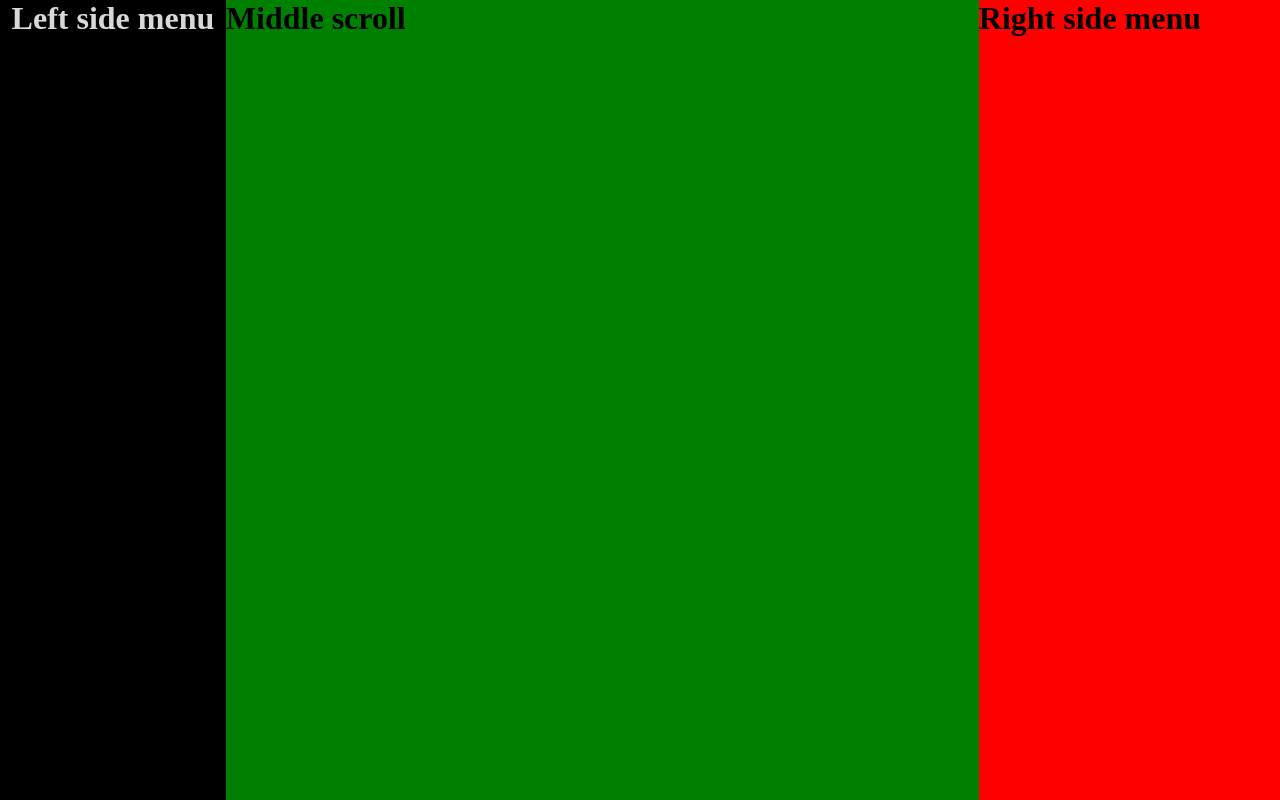
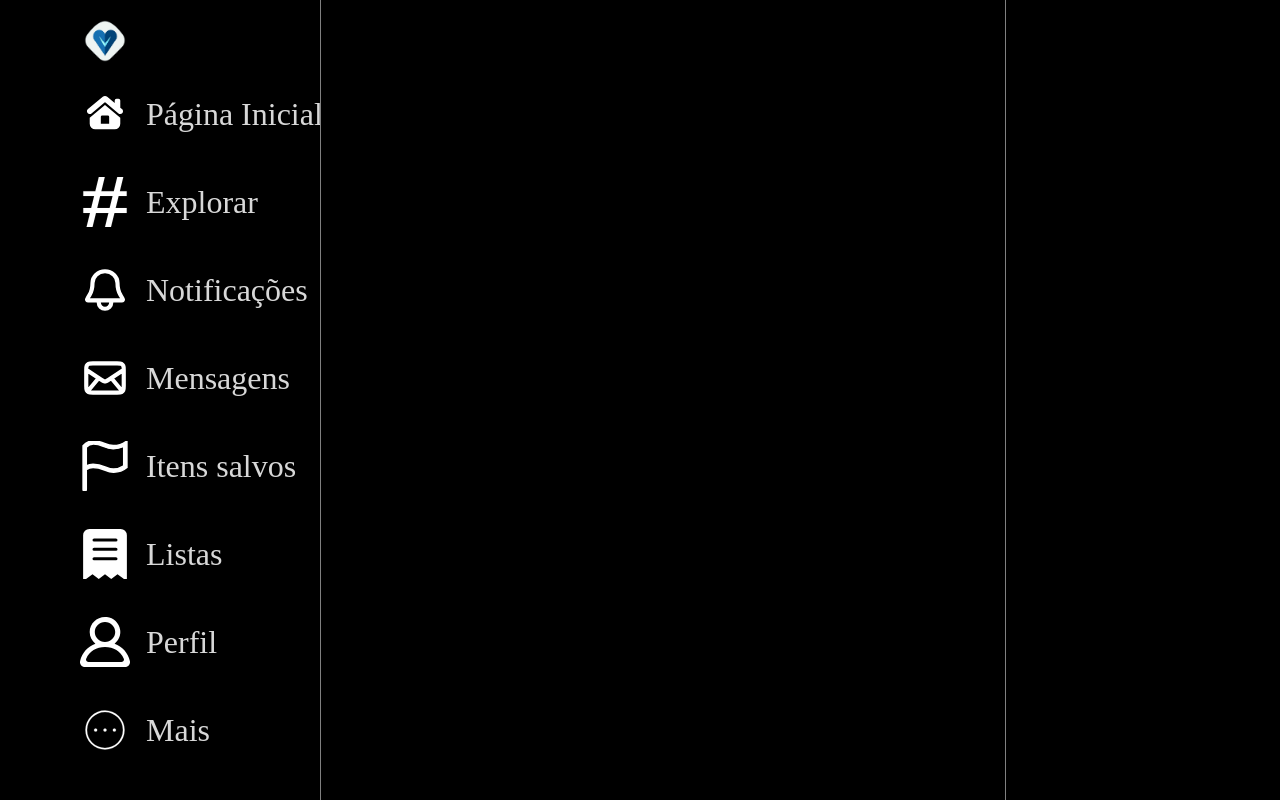
Before and after one commit to luanAfons0/Vibe, a Vue app in the folder front-end/: page / in a window 1280 px wide. Built offline with nearby package versions, Linux system fonts and the light colour scheme.

Commit message:
feat: left menu prototype

```diff
--- a/front-end/src/App.vue
+++ b/front-end/src/App.vue
@@ -6,9 +6,9 @@
 
 <template>
   <div class="wrapper">
-      <LeftMenu msg="Left side menu" />
-      <MiddleScroll msg="Middle scroll" />
-      <RightMenu msg="Right side menu" />
+      <LeftMenu />
+      <MiddleScroll />
+      <RightMenu />
   </div>
 </template>
 
--- a/front-end/src/components/LeftMenu.vue
+++ b/front-end/src/components/LeftMenu.vue
@@ -1,23 +1,77 @@
-<script  setup lang="ts">
-    defineProps<{
-        msg: string
-    }>()
+<script lang="ts">
+    import homeIcon from './icons/homeIcon.vue';
+    import hashTagIcon from './icons/hashTagIcon.vue';
+    import bellIcon from './icons/bellIcon.vue';
+    import mailIcon from './icons/mailIcon.vue';
+    import flagIcon from './icons/flagIcon.vue';
+    import journalIcon from './icons/journalIcon.vue';
+    import etceteraIcon from './icons/etceteraIcon.vue';
+    import profileIcon from './icons/profileIcon.vue';
+
+    export default {
+        data(){
+            return { leftMenuButtons: [
+                { label: "Página Inicial", link:"/", icon: "homeIcon"},
+                { label: "Explorar", link:"/explore", icon: "hashTagIcon"},
+                { label: "Notificações", link:"/notifications", icon: "bellIcon"},
+                { label: "Mensagens", link:"/messages", icon: "mailIcon"},
+                { label: "Itens salvos", link:"/saved-items", icon: "flagIcon"},
+                { label: "Listas", link:"/lists", icon: "journalIcon"},
+                { label: "Perfil", link:"/profile", icon: "profileIcon"},
+                { label: "Mais", link:"/more", icon: "etceteraIcon"},
+            ] };
+        },
+        components: {
+            homeIcon, hashTagIcon, bellIcon, mailIcon, flagIcon, journalIcon, etceteraIcon, profileIcon
+        },
+    }
 </script>
 
 <template>
     <div class="left-side">
-        <h1>{{ msg }}</h1>
+        <img src="/images/vibe-logo.png" alt="">
+        <div class="left-button" v-for="(button, index) in leftMenuButtons" v-bind:key="index">
+            <component v-bind:is="button.icon"></component>
+            <a :href="button.link"> {{ button.label }}</a>
+        </div>
     </div>
 </template>
 
 <style scoped>
     .left-side {
         display: flex;
-        align-items: center;
+        align-items: flex-start;
         flex-direction: column;
-        width: 30vw;
+        gap: 0.5rem;
+        width: 25vw;
         height: 100vh;
+        padding: 1rem 5rem;
         background-color: var(--black-color);
         color: var(--white-color);
     }
+
+    img {
+        width: 50px;
+        height: 50px;
+    }
+
+    .left-button {
+        display: flex;
+        align-items: center;
+        height: 80px;
+        width: 300px;
+    }
+
+    .left-button a {
+        font-size: 2rem;
+        color: var(--white-color);
+        text-decoration: none;
+    }
+
+    .left-button svg {
+        width: 50px;
+        height: 50px;
+        margin-right: 1rem;
+        stroke-width: 1px !important;
+    }
 </style>
--- a/front-end/src/components/MiddleScroll.vue
+++ b/front-end/src/components/MiddleScroll.vue
@@ -1,12 +1,9 @@
-<script  setup lang="ts">
-    defineProps<{
-        msg: string
-    }>()
+<script lang="ts">
+    export default {}
 </script>
 
 <template>
     <div class="middle-scroll">
-        <h1>{{ msg }}</h1>
     </div>
 </template>
 
@@ -14,6 +11,8 @@
     .middle-scroll {
         width: 100%;
         min-height: 100vh;
-        background-color: green;
+        background-color: var(--black-color);
+        border-left: 1px solid var(--gray-color);
+        border-right: 1px solid var(--gray-color);
     }
 </style>
--- a/front-end/src/components/RightMenu.vue
+++ b/front-end/src/components/RightMenu.vue
@@ -1,12 +1,9 @@
-<script  setup lang="ts">
-    defineProps<{
-        msg: string
-    }>()
+<script lang="ts">
+    export default {}
 </script>
 
 <template>
     <div class="right-side">
-        <h1>{{ msg }}</h1>
     </div>
 </template>
 
@@ -14,6 +11,6 @@
     .right-side {
         width: 40vw;
         height: 100vh;
-        background-color: red;
+        background-color: var(--black-color);
     }
 </style>
--- /dev/null
+++ b/front-end/src/components/icons/bellIcon.vue
@@ -0,0 +1,3 @@
+<template>
+    <svg viewBox="0 0 24 24" fill="none" xmlns="http://www.w3.org/2000/svg" stroke="#fff"><g stroke-width="0"/><g stroke-linecap="round" stroke-linejoin="round"/><path d="M9.002 17H5.606c-1.258 0-1.887 0-2.02-.098-.148-.11-.185-.174-.2-.358-.015-.164.37-.795 1.142-2.057C5.324 13.184 6 11.287 6 8.6c0-1.485.632-2.91 1.758-3.96S10.409 3 12 3s3.118.59 4.243 1.64S18 7.115 18 8.6c0 2.686.677 4.584 1.473 5.887.771 1.262 1.157 1.893 1.143 2.057-.017.184-.053.248-.202.358-.132.098-.761.098-2.02.098H15m-5.998 0L9 18a3 3 0 1 0 6 0v-1m-5.998 0H15" stroke-width="2" stroke-linecap="round" stroke-linejoin="round"/></svg>
+</template>
--- /dev/null
+++ b/front-end/src/components/icons/etceteraIcon.vue
@@ -0,0 +1,3 @@
+<template>
+    <svg fill="#fff" viewBox="0 0 256 256" xmlns="http://www.w3.org/2000/svg" stroke="#fff"><g stroke-width="0"/><g stroke-linecap="round" stroke-linejoin="round"/><path d="M128 28a100 100 0 1 0 100 100A100.113 100.113 0 0 0 128 28Zm0 192a92 92 0 1 1 92-92 92.104 92.104 0 0 1-92 92Zm8-92a8 8 0 1 1-8-8 8.01 8.01 0 0 1 8 8Zm48 0a8 8 0 1 1-8-8 8.01 8.01 0 0 1 8 8Zm-96 0a8 8 0 1 1-8-8 8.01 8.01 0 0 1 8 8Z"/></svg>
+</template>
--- /dev/null
+++ b/front-end/src/components/icons/flagIcon.vue
@@ -0,0 +1,3 @@
+<template>
+    <svg fill="#ffffff" viewBox="0 0 32 32" version="1.1" xmlns="http://www.w3.org/2000/svg" stroke="#ffffff"><g id="SVGRepo_bgCarrier" stroke-width="0"></g><g id="SVGRepo_tracerCarrier" stroke-linecap="round" stroke-linejoin="round"></g><g id="SVGRepo_iconCarrier"> <path d="M21.25 2.979c-5 0-6.333-3-12.666-3-4.084 0-6.584 3.084-6.584 3.084v27.958c0 0.552 0.448 1 1 1s1-0.448 1-1v-12.746c1.055-0.68 2.511-1.296 4.334-1.296 6.333 0 8.166 3 13.166 3s8.5-3 8.5-3v-17s-3.75 3-8.75 3zM28 15.96c-1.13 0.737-3.524 2.019-6.5 2.019-1.966 0-3.308-0.54-5.007-1.223-2.071-0.832-4.419-1.777-8.159-1.777-1.709 0-3.159 0.43-4.334 1.005v-12.108c0.753-0.685 2.394-1.897 4.584-1.897 2.941 0 4.597 0.714 6.35 1.469 1.746 0.752 3.552 1.531 6.316 1.531 2.664 0 5.004-0.737 6.75-1.529v12.509z"></path> </g></svg>
+</template>
--- /dev/null
+++ b/front-end/src/components/icons/hashTagIcon.vue
@@ -0,0 +1,3 @@
+<template>
+    <svg fill="#fff" height="200" width="200" xmlns="http://www.w3.org/2000/svg" viewBox="0 0 490 490" xml:space="preserve" stroke="#fff"><g stroke-width="0"/><g stroke-linecap="round" stroke-linejoin="round"/><path d="M64.333 490h58.401l33.878-137.69h122.259L245.39 490h58.401l33.878-137.69h119.92v-48.162h-108.24l29.2-117.324h79.04v-48.162H390.23L424.108 0H365.31l-33.878 138.661H208.79L242.668 0h-58.415l-33.864 138.661H32.411v48.162h106.298l-28.818 117.324h-77.48v48.162h65.8zM197.11 186.824h122.642l-29.2 117.324h-122.26z"/></svg>
+</template>
--- /dev/null
+++ b/front-end/src/components/icons/homeIcon.vue
@@ -0,0 +1,3 @@
+<template>
+    <svg xmlns="http://www.w3.org/2000/svg" width="100" height="100" viewBox="0 0 72 72" style="fill:#fff"><path d="M36 10a5 5 0 0 0-3.205 1.162l-21.277 17.78c-1.465 1.223-1.966 3.328-1.057 5.007a4.003 4.003 0 0 0 6.103 1.2L35.36 19.444a1 1 0 0 1 1.282 0l18.795 15.703c.748.626 1.657.93 2.562.93 1.173 0 2.336-.51 3.129-1.504 1.377-1.724.986-4.27-.707-5.685L58 26.867V16.668A2.67 2.67 0 0 0 55.334 14h-2.666A2.67 2.67 0 0 0 50 16.668v3.514l-10.795-9.02A5 5 0 0 0 36 10m-.004 12.926-22 18.377V50a8 8 0 0 0 8 8h28a8 8 0 0 0 8-8v-8.697zM32 38h8a2 2 0 0 1 2 2v10H30V40a2 2 0 0 1 2-2"/></svg>
+</template>
--- /dev/null
+++ b/front-end/src/components/icons/journalIcon.vue
@@ -0,0 +1,3 @@
+<template>
+    <svg viewBox="-2 0 32 32" xmlns="http://www.w3.org/2000/svg" fill="#fff" stroke="#fff"><g stroke-width="0"/><g stroke-linecap="round" stroke-linejoin="round"/><path d="M21 8H7a1 1 0 1 1 0-2h14a1 1 0 1 1 0 2m0 5.978H7a1 1 0 0 1 0-2h14a1 1 0 1 1 0 2M21 20H7a1 1 0 1 1 0-2h14a1 1 0 1 1 0 2m3-20H4a4 4 0 0 0-4 4v28h1.867L6 29l4 3 4-3 4 3 4-3 4.134 3H28V4a4 4 0 0 0-4-4" fill-rule="evenodd" stroke="none"/></svg>
+</template>
--- /dev/null
+++ b/front-end/src/components/icons/mailIcon.vue
@@ -0,0 +1,3 @@
+<template>
+    <svg viewBox="0 0 24 24" fill="none" xmlns="http://www.w3.org/2000/svg"><g stroke-width="0"/><g stroke-linecap="round" stroke-linejoin="round"/><path d="m4 18 5-6m11 6-5-6M3 8l7.225 4.817c.642.427.962.641 1.309.724.306.074.626.074.932 0 .347-.083.668-.297 1.309-.724L21 8M6.2 19h11.6c1.12 0 1.68 0 2.108-.218a2 2 0 0 0 .874-.874C21 17.48 21 16.92 21 15.8V8.2c0-1.12 0-1.68-.218-2.108a2 2 0 0 0-.874-.874C19.48 5 18.92 5 17.8 5H6.2c-1.12 0-1.68 0-2.108.218a2 2 0 0 0-.874.874C3 6.52 3 7.08 3 8.2v7.6c0 1.12 0 1.68.218 2.108a2 2 0 0 0 .874.874C4.52 19 5.08 19 6.2 19" stroke="#fff" stroke-width="2" stroke-linecap="round" stroke-linejoin="round"/></svg>
+</template>
--- /dev/null
+++ b/front-end/src/components/icons/profileIcon.vue
@@ -0,0 +1,3 @@
+<template>
+    <svg viewBox="0 0 20 20" xmlns="http://www.w3.org/2000/svg" fill="#fff" stroke="#fff"><g stroke-width="0"/><g stroke-linecap="round" stroke-linejoin="round"/><path d="M16.563 18H3.438c-.706 0-1.228-.697-.961-1.338C3.713 13.698 6.617 12 10 12s6.288 1.698 7.524 4.662c.267.641-.255 1.338-.961 1.338M5.917 6c0-2.206 1.832-4 4.083-4s4.083 1.794 4.083 4-1.831 4-4.083 4c-2.251 0-4.083-1.794-4.083-4m14.039 11.636c-.742-3.359-3.064-5.838-6.119-6.963 1.619-1.277 2.563-3.342 2.216-5.603-.402-2.623-2.63-4.722-5.318-5.028C7.023-.381 3.875 2.449 3.875 6c0 1.89.894 3.574 2.289 4.673-3.057 1.125-5.377 3.604-6.12 6.963C-.226 18.857.779 20 2.054 20h15.892c1.276 0 2.28-1.143 2.01-2.364" fill="#fffffffff" fill-rule="evenodd" stroke="none"/></svg>
+</template>
```
